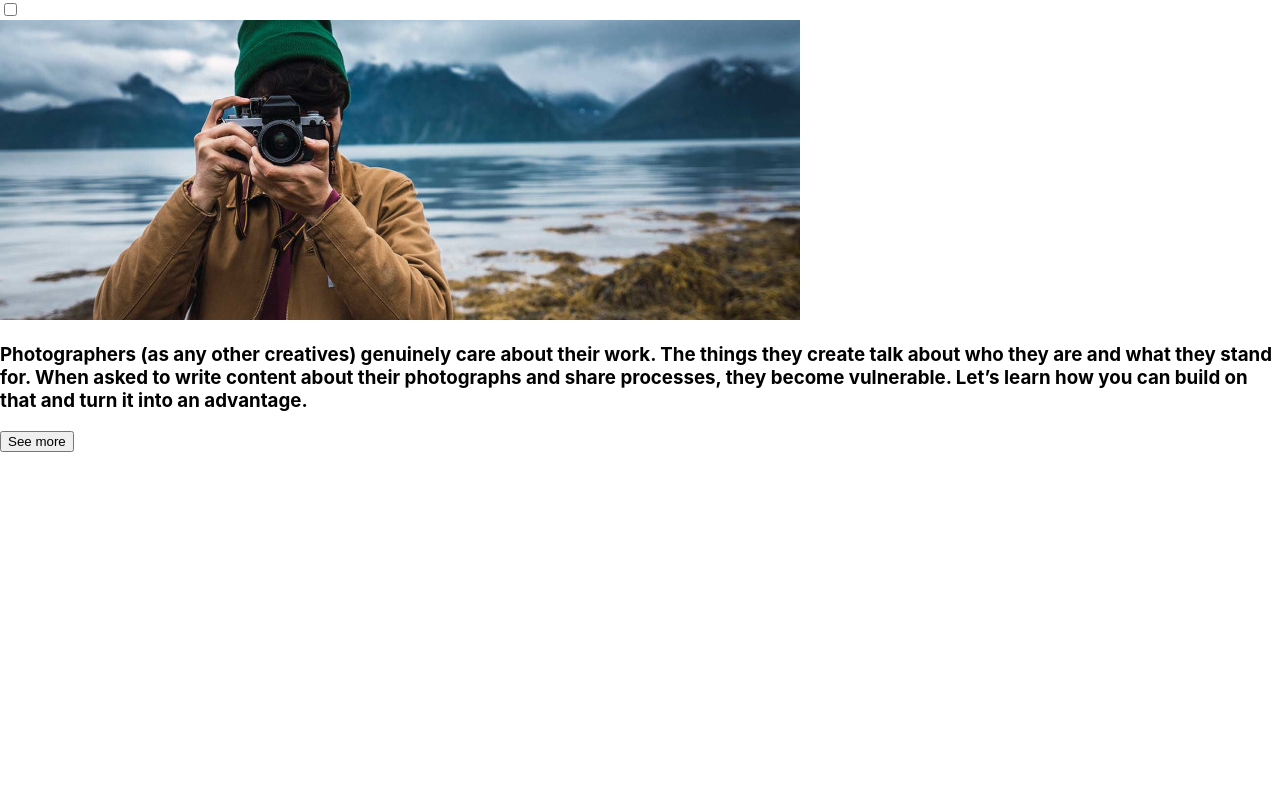
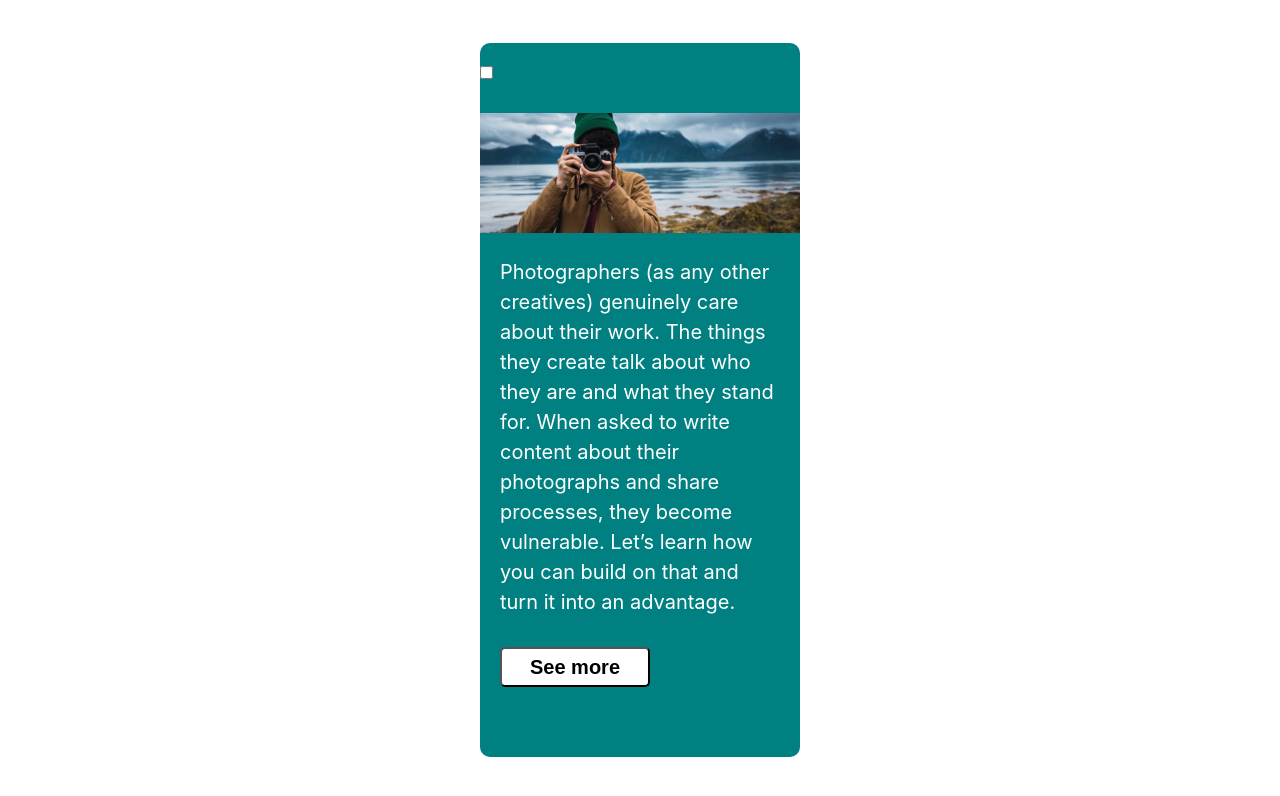
Before and after one commit to Taobal2/background-toggle, a React (Create React App) app: page /btoggle in a window 1280 px wide. Shown: the top 796 px of the page. Built offline with nearby package versions, Linux system fonts and the light colour scheme.

Commit message:
added css style

```diff
--- a/src/BackgroundToggle/Page.js
+++ b/src/BackgroundToggle/Page.js
@@ -12,7 +12,7 @@ const Page = () => {
         </label>
       </div>
 
-      <img src={img1} />
+      <img src={img1} class="container_img" />
 
       <div class="details">
         <h3>
@@ -22,7 +22,7 @@ const Page = () => {
           share processes, they become vulnerable. Let’s learn how you can build
           on that and turn it into an advantage.
         </h3>
-        <button>See more</button>
+        <button class="btn">See more</button>
       </div>
     </div>
   );
--- a/src/BackgroundToggle/style.css
+++ b/src/BackgroundToggle/style.css
@@ -0,0 +1,59 @@
+*{
+    margin:0;
+    padding:0;
+    box-sizing: border-box;
+}
+
+:root{
+    --primary-color:teal;
+    --text-color:white;
+    --button-color:white;
+    --g-white:white;
+}
+
+body{
+    width:100%;
+    min-height:100vh;
+    height:100%;
+    display:flex;
+    justify-content: center;
+    align-items: center;
+}
+.container{
+    width:320px;
+    padding:20px 0;
+    border-radius: 10px;
+    position:relative;
+    background-color: var(--primary-color);
+
+    /* display: flex;
+    flex-direction: column;
+    align-items: center; */
+}
+
+.container_img{
+    width:320px;
+    margin-top:30px ;
+}
+
+.details{
+    padding:20px;
+}
+
+.details h3{
+    font-size: 20px;
+    line-height: 30px;;
+    font-weight: 400;
+    color:var(--text-color);
+}
+
+.btn{
+    width:150px;
+    height:40px;
+    margin:30px 0;
+    border-radius: 5px;
+    font-size: 20px;
+    font-weight:600;
+    background-color: var(--button-color);
+    cursor:pointer;
+}
```
